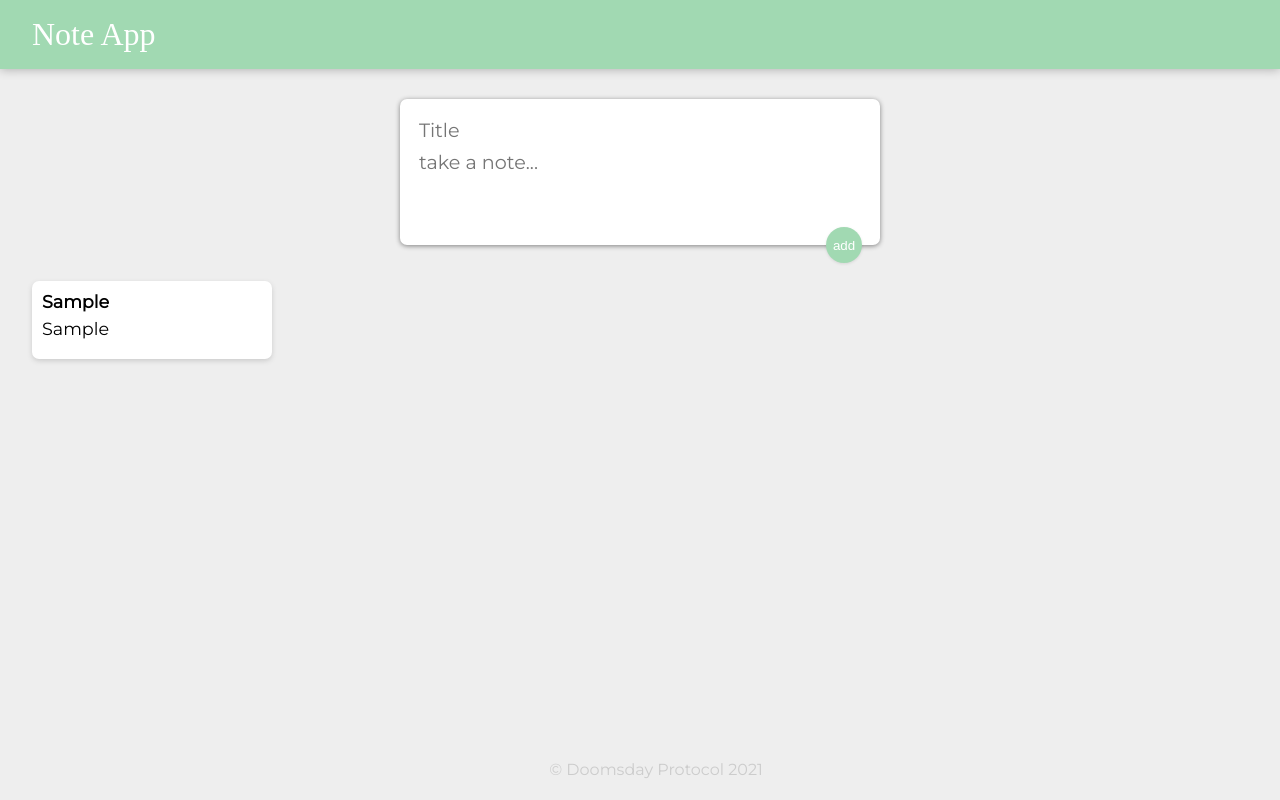
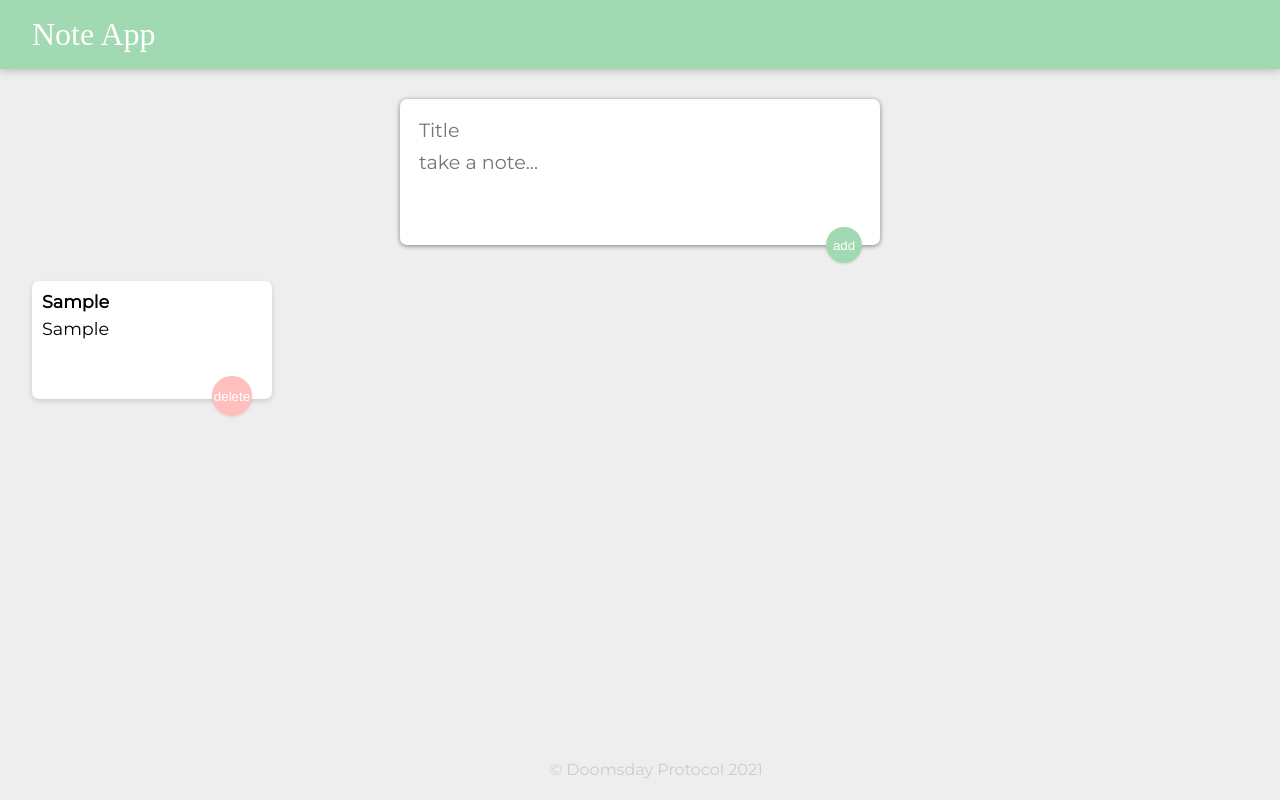
Before and after one commit to thounny/note-app, a React (Create React App) app: page / in a window 1280 px wide. Both pictures are taken after typing "Sample", "Sample" into the empty fields and a click on the button "add". Built offline with nearby package versions, Linux system fonts and the light colour scheme; a web font is replaced by a local one.

Commit message:
Debugged delete onClick function for note // connect to App.jsx

```diff
--- a/src/components/Note.jsx
+++ b/src/components/Note.jsx
@@ -1,10 +1,16 @@
 import React from 'react';
 
 function Note(props) {
+
+    function handleClick() {
+        props.onDelete(props.id);
+    }
+
     return (
     <div className="note">
         <h1>{props.title}</h1>
         <p>{props.content}</p>
+        <button onClick={handleClick}>delete</button>
     </div>
     );
 }
```
